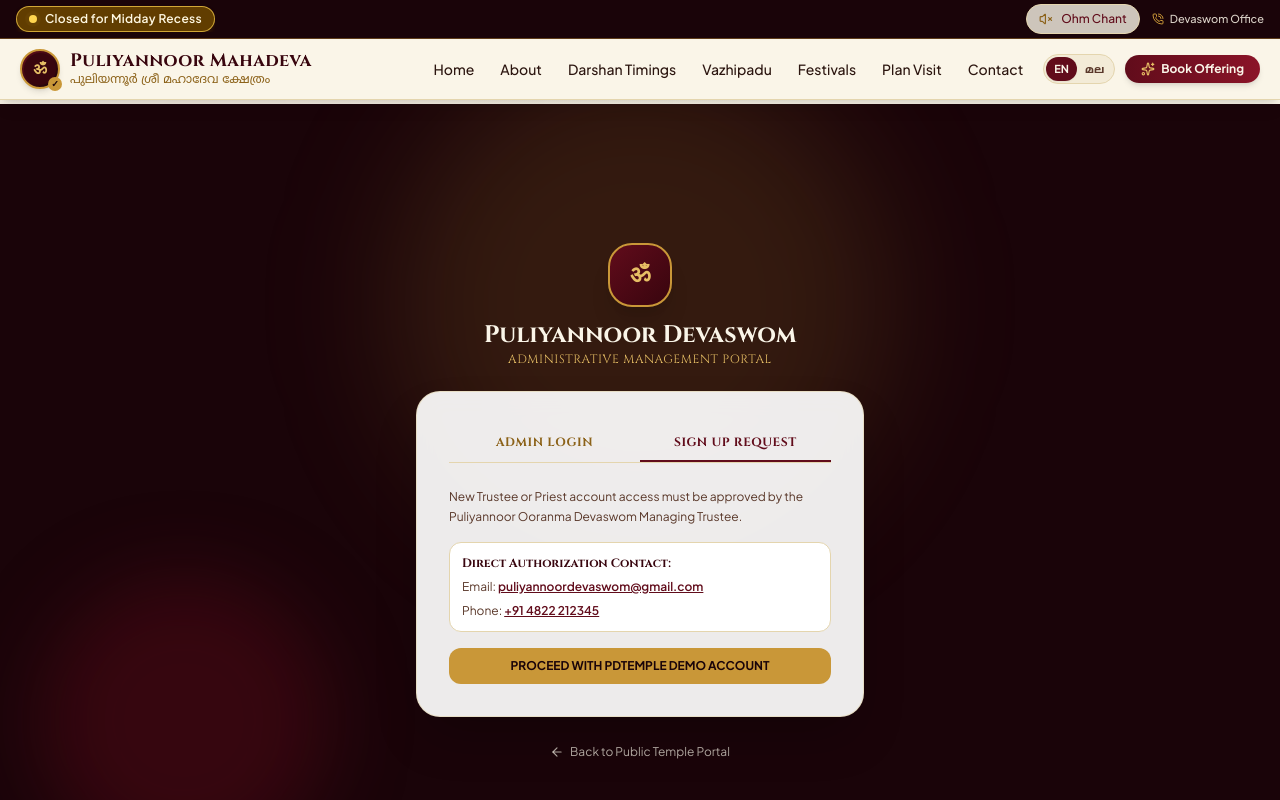
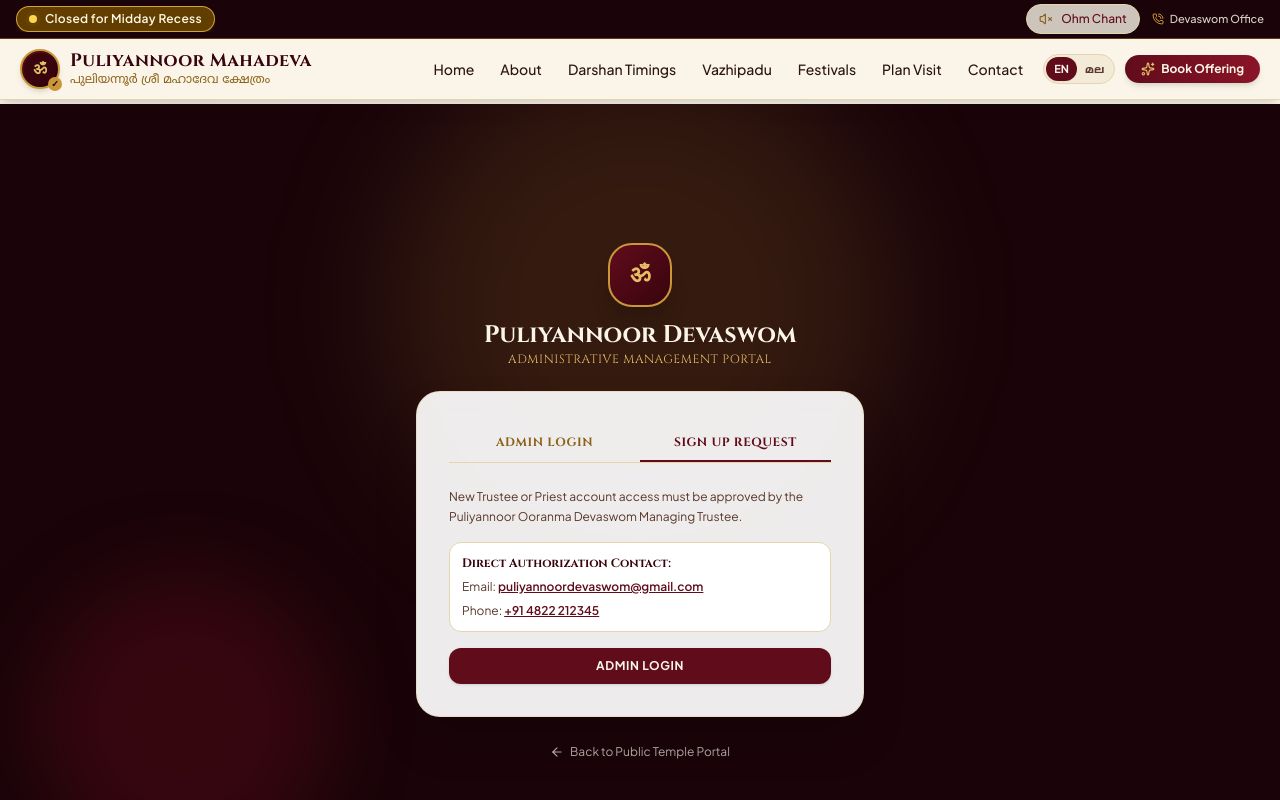
Before and after one commit to vishnu-ej/puliyannoor-temple, a Next.js app: page /admin in a window 1280 px wide. Both pictures are taken after a click on the button "SIGN UP REQUEST". Shown: the top 800 px of the page. Built offline with nearby package versions, Linux system fonts and the light colour scheme; a web font is replaced by a local one.

Commit message:
Remove demo credentials mention, change button to 'Admin Login', and leave login inputs empty by default

```diff
--- a/src/app/admin/page.tsx
+++ b/src/app/admin/page.tsx
@@ -71,8 +71,8 @@ export default function AdminPage() {
   // Auth State
   const [isAuthenticated, setIsAuthenticated] = useState(false);
   const [authMode, setAuthMode] = useState<'login' | 'signup'>('login');
-  const [username, setUsername] = useState('PDTemple');
-  const [password, setPassword] = useState('test1209');
+  const [username, setUsername] = useState('');
+  const [password, setPassword] = useState('');
   const [showPassword, setShowPassword] = useState(false);
   const [authError, setAuthError] = useState('');
   const [activeTab, setActiveTab] = useState<AdminTab>('chats');
@@ -326,14 +326,11 @@ export default function AdminPage() {
                   <p>Phone: <a href="tel:+914822212345" className="text-[#610C1B] font-semibold underline">+91 4822 212345</a></p>
                 </div>
                 <button
-                  onClick={() => {
-                    setAuthMode('login');
-                    setUsername('PDTemple');
-                    setPassword('test1209');
-                  }}
-                  className="w-full py-2.5 rounded-xl bg-[#C99738] hover:bg-[#E6BE65] text-[#1A0409] font-bold text-xs uppercase"
+                  type="button"
+                  onClick={() => setAuthMode('login')}
+                  className="w-full py-2.5 rounded-xl bg-[#610C1B] hover:bg-[#8B1428] text-[#FAF5E8] font-bold text-xs uppercase tracking-wider transition-colors cursor-pointer shadow-sm"
                 >
-                  Proceed with PDTemple Demo Account
+                  Admin Login
                 </button>
               </div>
             )}
```
